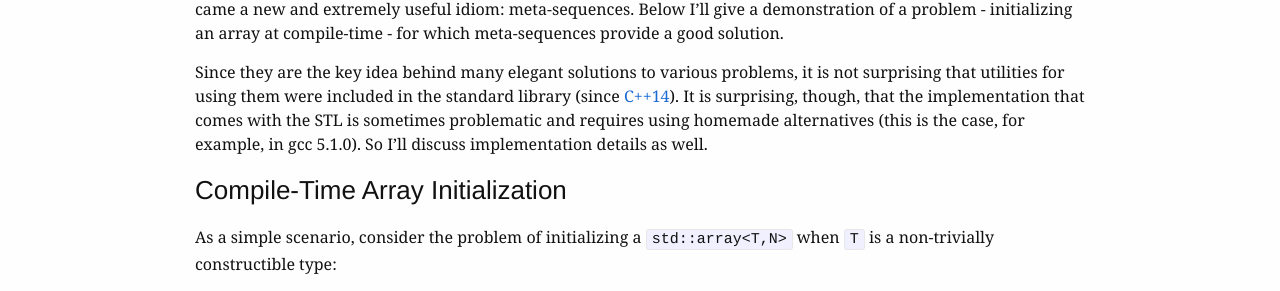
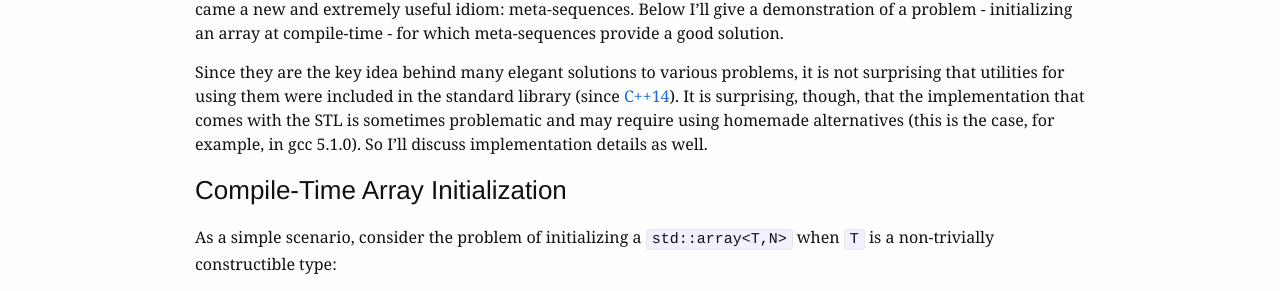
Before and after one commit to omersha/omersha.github.io, a Jekyll site: the page built from _posts/2015-12-08-meta-sequences-in-c++.md, in a window 1280 px wide and 900 px high. Shown: the part 365-656 px from the top of the window. Built offline with Jekyll 4.4.1, drawn with Linux system fonts in a browser that asks for light colours; some web fonts are replaced; formulas are drawn with MathJax 3; some of the changed text lies outside the part shown.

Commit message:
Minor editing

````diff
--- a/_posts/2015-12-08-meta-sequences-in-c++.md
+++ b/_posts/2015-12-08-meta-sequences-in-c++.md
@@ -22,7 +22,7 @@ Since they are the key idea behind many elegant solutions to various problems,
 it is not surprising that utilities for using them were included in the
 standard library (since [C++14](http://en.cppreference.com/w/cpp/utility)). It
 is surprising, though, that the implementation that comes with the STL is sometimes
-problematic and requires using homemade alternatives (this is the case, for
+problematic and may require using homemade alternatives (this is the case, for
 example, in gcc 5.1.0). So I'll discuss implementation details as well.
 
 ### Compile-Time Array Initialization
@@ -150,7 +150,7 @@ template<size_t... S> struct make_sequence_imp<0, S...> {using type = index_sequ
 template<size_t length> using make_index_sequence = typename make_sequence_imp<length>::type;
 {% endhighlight %}
 
-The third line is merely a syntactic sugar. The first line defines a template
+The third line is merely syntactic sugar. The first line defines a template
 class that encodes a postfix of the final sequence (```S...```) and a parameter
 ```N``` that counts the missing elements. This class is defined recursively, so that
 shorter postfixs are derived from longer postfixs. The second line is a
````
